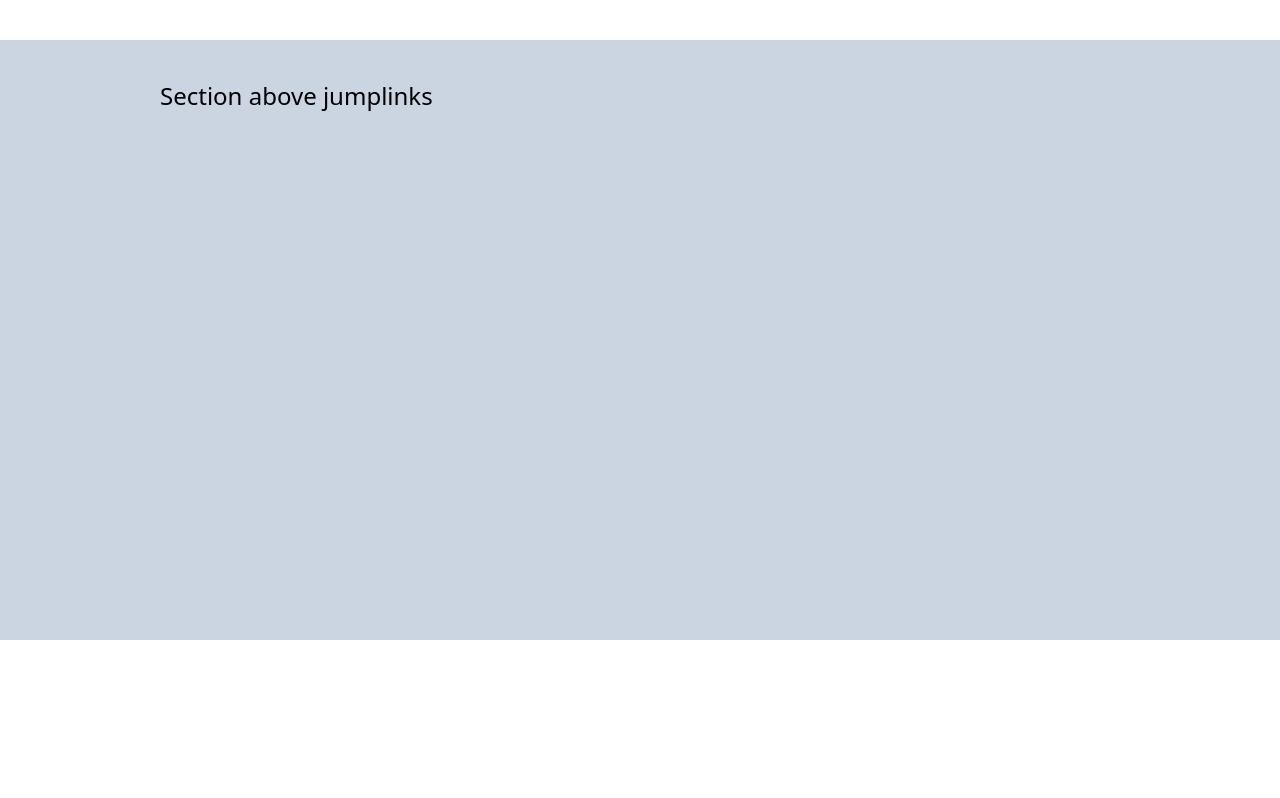
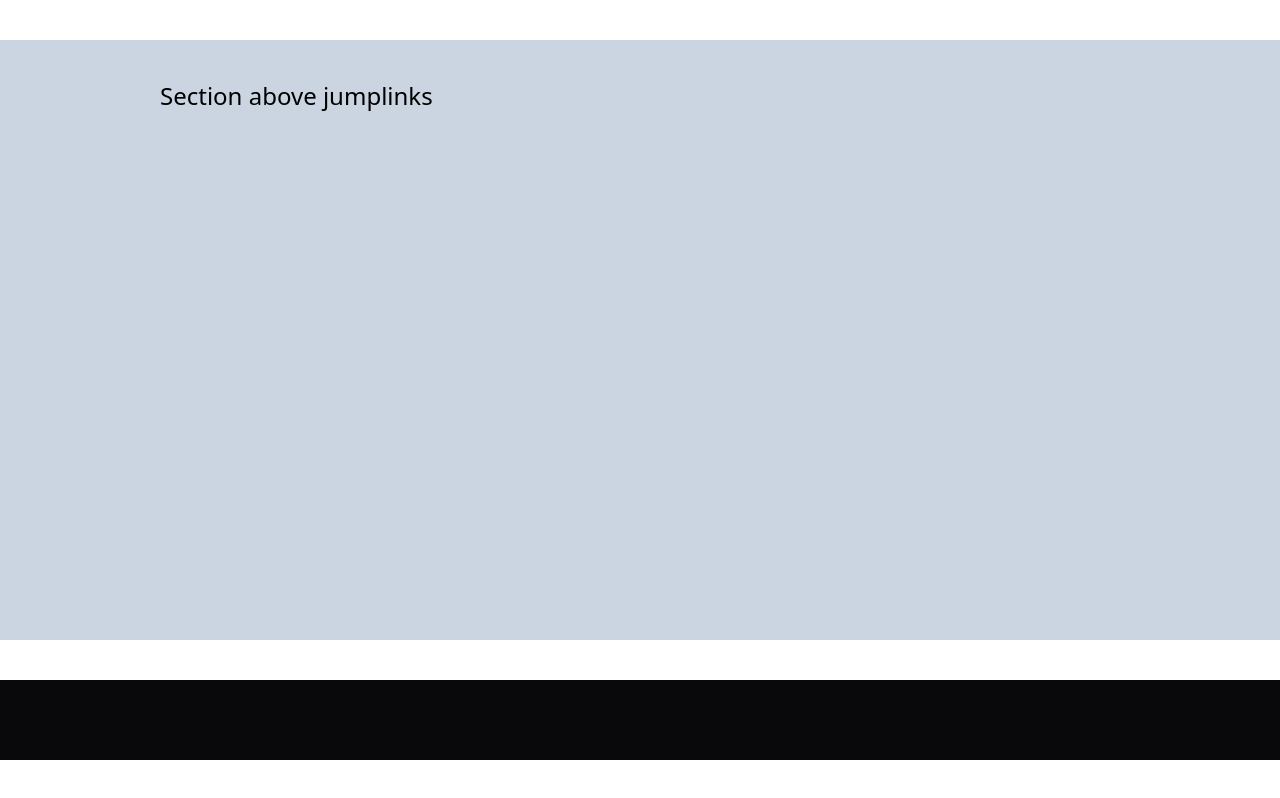
Before and after one commit to TamaraJoniec/JumpLinks, a Next.js app: page / in a window 1280 px wide. Built offline with nearby package versions, Linux system fonts and the light colour scheme.

Commit message:
created my navbar component

```diff
--- /dev/null
+++ b/src/app/components/navbar.tsx
@@ -0,0 +1,7 @@
+export default function Navbar() {
+    return (
+            <nav className="flex flex-row justify-between items-center min-w-[100vw] h-20 bg-zinc-950">
+
+            </nav>
+    )
+}
--- a/src/app/page.tsx
+++ b/src/app/page.tsx
@@ -1,4 +1,5 @@
 import Image from 'next/image'
+import Navbar from './components/navbar'
 
 export default function Home() {
   return (
@@ -6,6 +7,8 @@ export default function Home() {
       <section className=" min-h-[75vh] min-w-[100vw] bg-slate-300 py-10 px-40">
         <p className="text-2xl">Section above jumplinks</p>
       </section>
+      {/* sticky nav bar here */}
+      <Navbar />
     </main>
   )
 }
```
